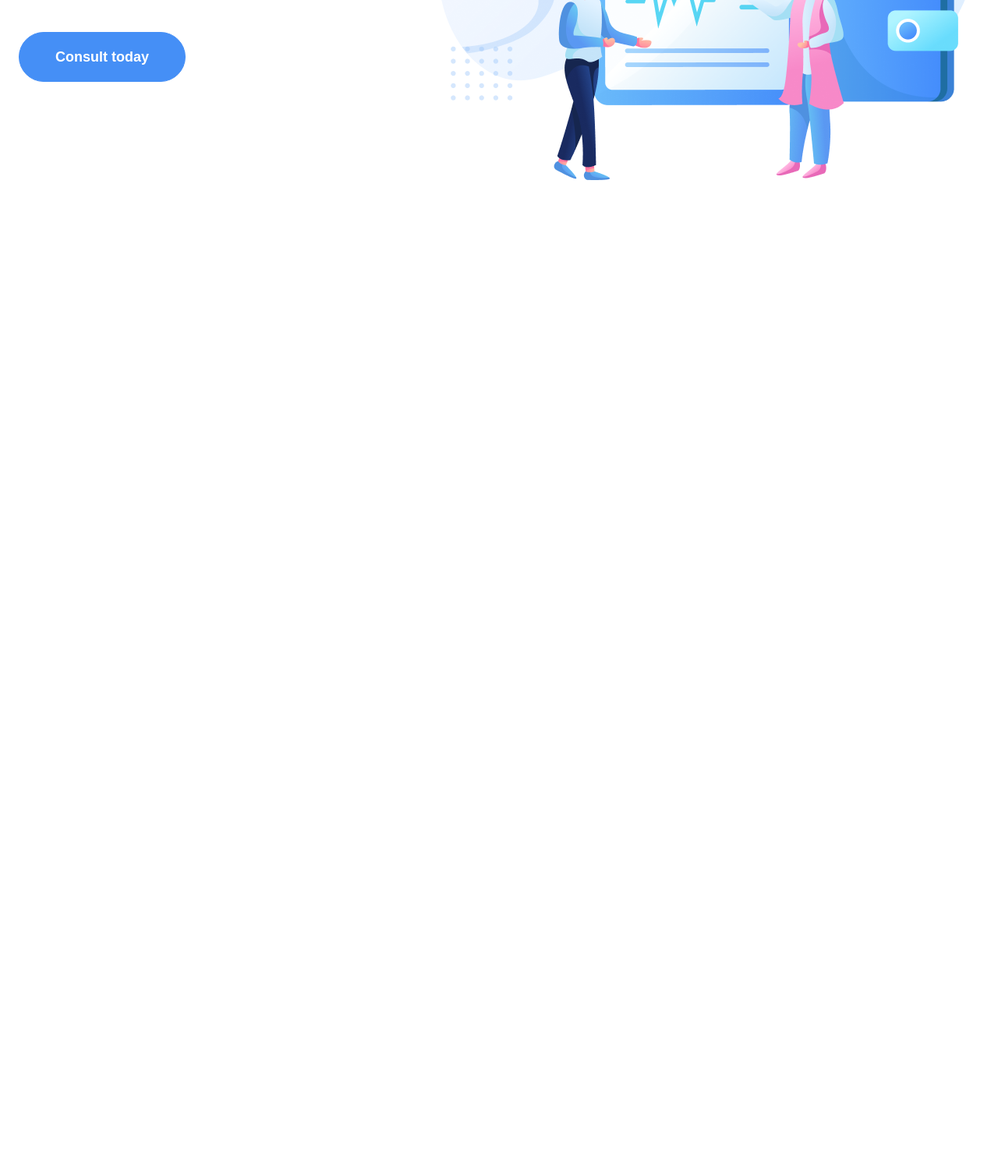
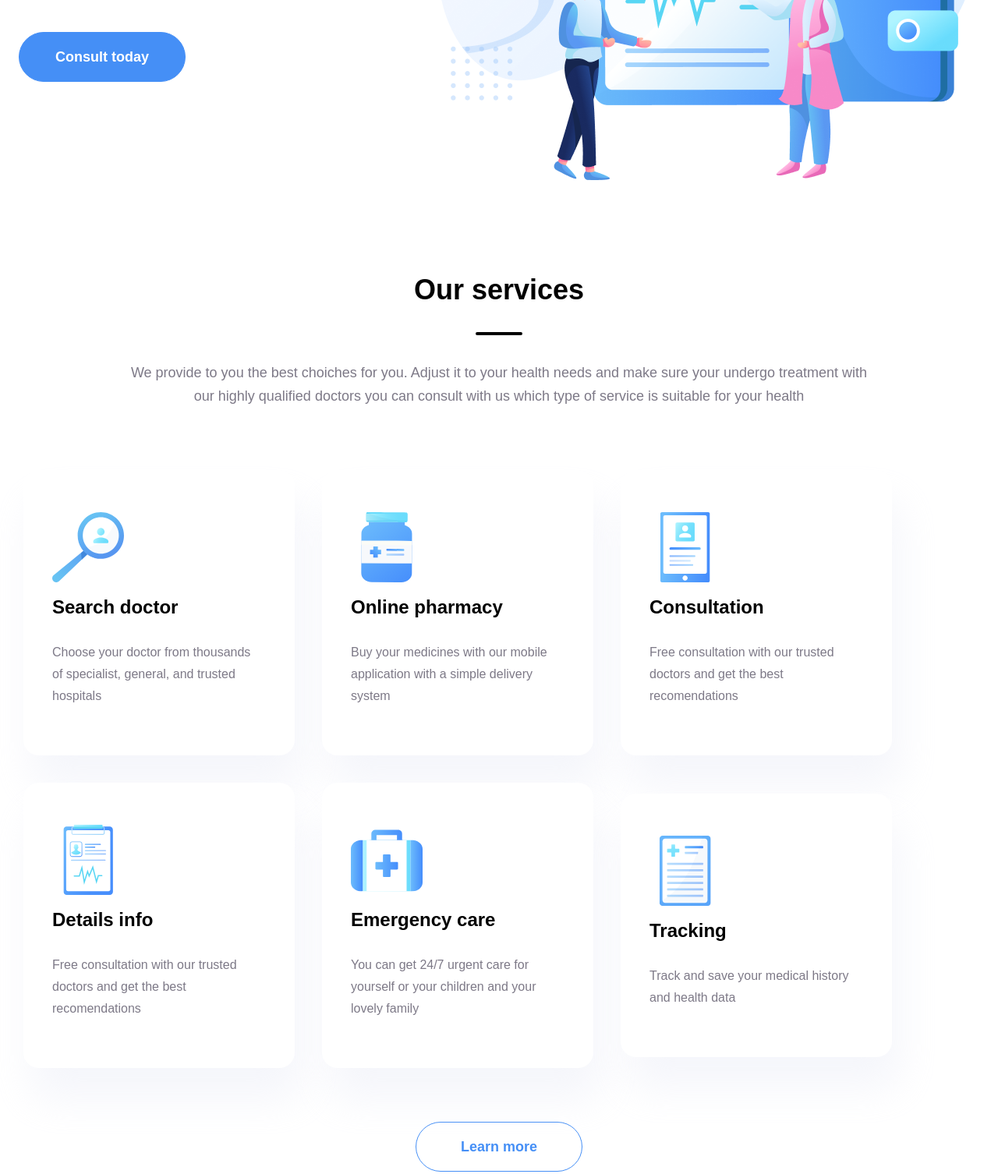
Before and after one commit to rahvalovmiha/git-5, a plain HTML site: page index.html in a window 1280 px wide. Shown: the part 500-2006 px from the top of the page at 78% size. Before the commit the page ends 800 px from the top, so only its background shows below. Drawn offline with Linux system fonts and the light colour scheme.

Commit message:
Сделал информацию о сервисе

```diff
--- a/css/style.css
+++ b/css/style.css
@@ -8,14 +8,14 @@ a {
 
 .container {
     max-width: 1487px;
-    display: flex;
-    align-items: center;
-    justify-content: space-between;
     margin: 0 auto;
     padding: 0 16px;
 }
 
-.header__container{
+.header__container {
+    display: flex;
+    align-items: center;
+    justify-content: space-between;
     margin-bottom: 80px;
 }
 
@@ -52,13 +52,16 @@ a {
 
 /* header */
 
-.hero__contaiiner{
+.hero__contaiiner {
     display: flex;
     align-items: center;
+    margin: 0 auto;
+    margin-bottom: 113px;
 }
 
 .hero__info {
     max-width: 445px;
+    margin-right: 119px;
 }
 
 .hero__title {
@@ -105,9 +108,109 @@ a {
     padding: 0 40px;
 }
 
-.hero__photo{
+.hero__photo {
     width: 693px;
     height: 598px;
 }
 
 /* hero */
+
+/* .servise__container{} */
+
+.servise__info {
+    max-width: 952px;
+    margin: 0 auto;
+    padding: 0;
+    margin-bottom: 80px;
+}
+
+.servise__title {
+    color: rgb(0, 0, 0);
+    font-family: sans-serif;
+    font-size: 36px;
+    font-weight: 700;
+    line-height: 56px;
+    text-align: center;
+    margin: 0;
+    padding: 0;
+    margin-bottom: 26px;
+}
+
+.servise__layn {
+    width: 56px;
+    border-radius: 5px;
+    background: rgb(0, 0, 0);
+    border: 2px solid black;
+}
+
+.servise__text {
+    color: rgb(125, 121, 135);
+    font-family: sans-serif;
+    font-size: 18px;
+    font-weight: 300;
+    line-height: 30px;
+    text-align: center;
+    margin: 0;
+    padding: 0;
+    margin-top: 33px;
+}
+
+.servise__list {
+    max-width: 1220px;
+    display: flex;
+    align-items: center;
+    flex-wrap: wrap;
+    gap: 35px;
+    margin: 0 auto;
+    padding: 0;
+    margin-bottom: 69px;
+}
+
+.servise__item {
+    max-width: 350px;
+    border-radius: 20px;
+    box-shadow: 10px 40px 50px 0px rgba(229, 233, 246, 0.4);
+    background: rgb(255, 255, 255);
+}
+
+.box-1 {
+    max-width: 266px;
+    padding: 54px 45px 46px 37px;
+}
+
+.item__photo {
+    width: 92px;
+    height: 90px;
+}
+
+.item__title {
+    color: rgb(0, 0, 0);
+    font-family: sans-serif;
+    font-size: 24px;
+    font-weight: 700;
+    line-height: 56px;
+    margin: 0;
+    padding: 0;
+}
+
+.item__text {
+    color: rgb(125, 121, 135);
+    font-family: sans-serif;
+    font-size: 16px;
+    font-weight: 300;
+    line-height: 28px;
+}
+
+.servise__btn {
+    display: block;
+    margin: 0 auto;
+}
+
+.servise__btn__text {
+    color: rgb(69, 143, 246);
+    font-family: sans-serif;
+    font-size: 18px;
+    font-weight: 700;
+    line-height: 60px;
+    padding: 0 51px;
+}
--- a/index.html
+++ b/index.html
@@ -41,5 +41,59 @@
         </div>
         <img src="img/header__photo.png" alt="photo" class="hero__photo" width="693" height="598">
     </div>
+    <div class="container servise__container">
+        <div class="servise__info">
+            <h2 class="servise__title">Our services</h2>
+            <hr class="servise__layn">
+            <p class="servise__text">We provide to you the best choiches for you. Adjust it to your health needs and make sure your undergo treatment with our highly qualified doctors you can consult with us which type of service is suitable for your health</p>
+        </div>
+        <ul class="servise__list">
+            <li class="servise__item">
+                <div class="box-1">
+                    <img src="img/lupa.svg" alt="lupa" width="92" height="90" class="item__photo">
+                    <h2 class="item__title">Search doctor</h2>
+                    <p class="item__text">Choose your doctor from thousands of specialist, general, and trusted hospitals</p>
+                </div>
+            </li>
+            <li class="servise__item">
+                <div class="box-1">
+                    <img src="img/tabletka.svg" alt="lupa" width="92" height="90" class="item__photo">
+                    <h2 class="item__title">Online pharmacy</h2>
+                    <p class="item__text">Buy  your medicines with our mobile application with a simple delivery system</p>
+                </div>
+            </li>
+            <li class="servise__item">
+                <div class="box-1">
+                    <img src="img/consultation.svg" alt="lupa" width="92" height="90" class="item__photo">
+                    <h2 class="item__title">Consultation</h2>
+                    <p class="item__text">Free consultation with our trusted doctors and get the best recomendations</p>
+                </div>
+            </li>
+            <li class="servise__item">
+                <div class="box-1">
+                    <img src="img/detalion.svg" alt="lupa" width="92" height="90" class="item__photo">
+                    <h2 class="item__title">Details info</h2>
+                    <p class="item__text">Free consultation with our trusted doctors and get the best recomendations</p>
+                </div>
+            </li>
+            <li class="servise__item">
+                <div class="box-1">
+                    <img src="img/empariy.svg" alt="lupa" width="92" height="90" class="item__photo">
+                    <h2 class="item__title">Emergency care</h2>
+                    <p class="item__text">You can get 24/7 urgent care for yourself or your children and your lovely family</p>
+                </div>
+            </li>
+            <li class="servise__item">
+                <div class="box-1">
+                    <img src="img/track.svg" alt="lupa" width="92" height="90" class="item__photo">
+                    <h2 class="item__title">Tracking</h2>
+                    <p class="item__text">Track and save your medical history and health data </p>
+                </div>
+            </li>
+        </ul>
+        <button class="btn servise__btn">
+            <span class="servise__btn__text">Learn more</span>
+        </button>
+    </div>
 </body>
 </html>
```
